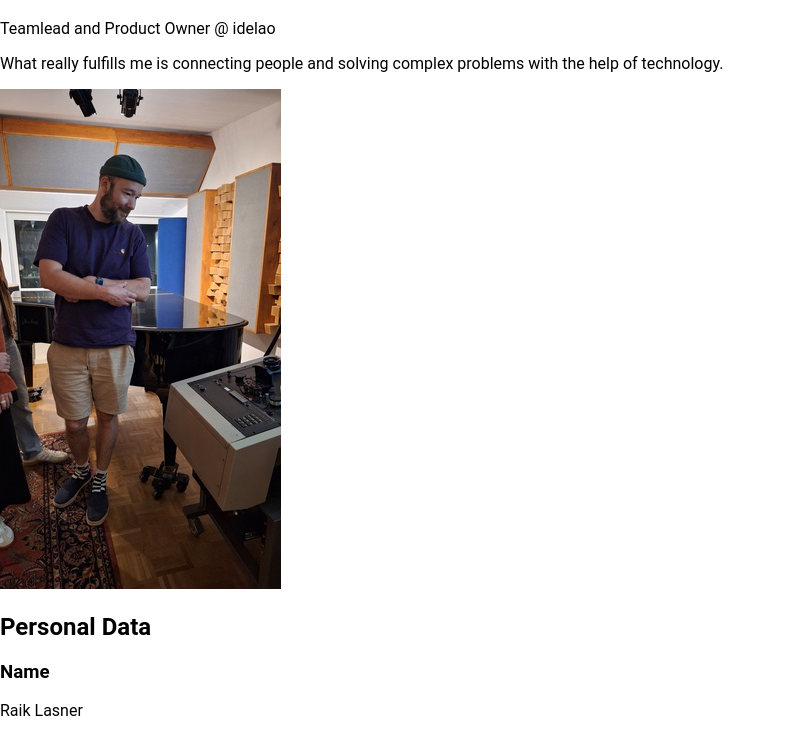
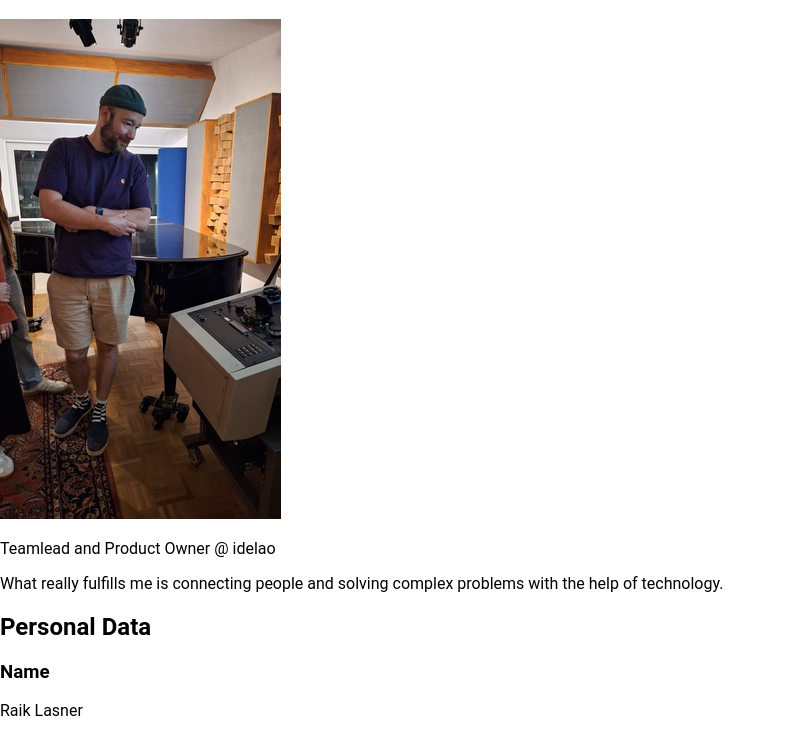
Before and after one commit to RaLa84/mypersonalpage, a plain HTML site: page career.html in a window 1280 px wide. Shown: the part 62-798 px from the top of the page, without its empty margins (0-785 px from the left). Drawn offline with Linux system fonts and the light colour scheme.

Commit message:
Update career.html

```diff
--- a/career.html
+++ b/career.html
@@ -8,11 +8,12 @@
     </head>
 
     <body>
+    <div class="content">
     <h1>Raik Lasner</h1>
+    <img src="raikguy.jpg" alt="A pciture of me in a soundlab" class="photo">
+    <div class="text-container">
         <p>Teamlead and Product Owner @ idelao</p>
         <p>What really fulfills me is connecting people and solving complex problems with the help of technology. </p>
-
-<img src="raikguy.jpg" alt="A pciture of me in a soundlab">
 
         <p>
             <h2>Personal Data</h2>
@@ -61,11 +62,9 @@
                 </ul>
 
             </p>
-
+      </div>
+    </div>
     </p>
 
-
-
     </body>
-
 </html>
```
Lines whose indentation alone changed are shown as unchanged.
